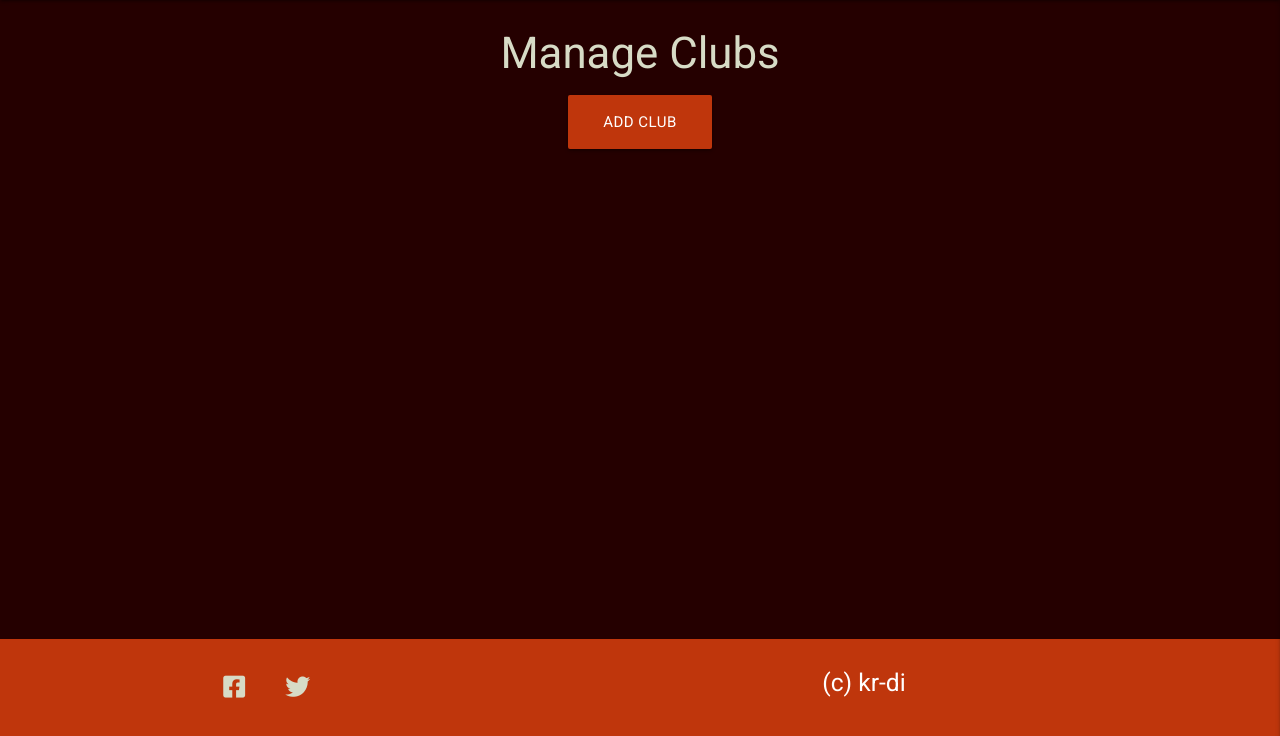
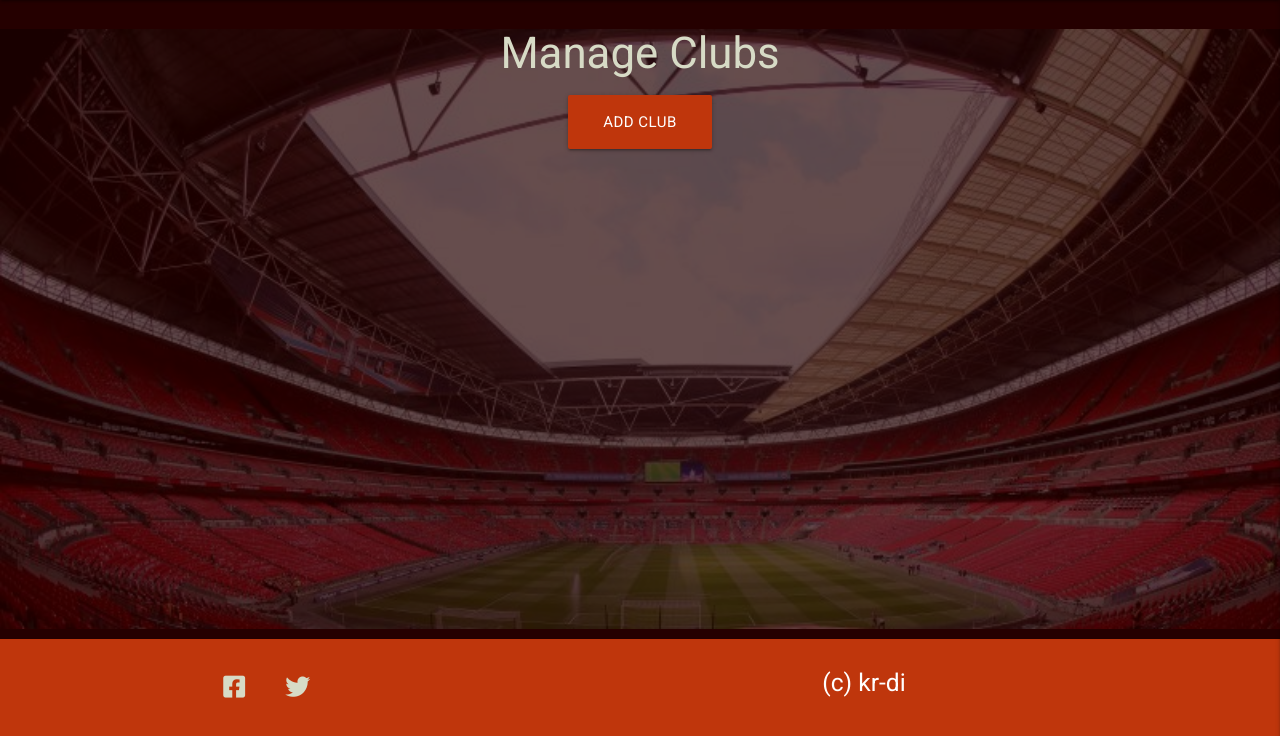
Before and after one commit to Kriz-hub/Football_League_Database, a Flask app: page / in a window 1280 px wide. Shown: the part 64-800 px from the top of the page. Run offline with Flask 2, Linux system fonts and the light colour scheme; data that the repository does not hold is empty; some libraries are stand-ins or nearby versions.

Commit message:
background added with lower opacity, position footer solved

```diff
--- a/static/css/style.css
+++ b/static/css/style.css
@@ -9,14 +9,40 @@ body {
   font-size: 25px;
   display: flex;
   min-height: 100vh;
+  height: 100%;
   flex-direction: column;
   background: rgb(37, 0, 0);
+}
+/* how to get a background with lower opacity:
+{https://www.digitalocean.com/community/tutorials/how-to-change-a-css-background-images-opacity} */
+
+.make-relative {
+  position: relative;
+}
+
+.make-relative:before {
+  content: ' ';
+  display: block;
+  position: absolute;
+  left: 0;
+  top: 0;
+  width: 100%;
+  height: 100%;
+  opacity: 0.3;
+  background-image: url('/static/images/wembley.jpg');
+  background-repeat: no-repeat;
+  background-position: 50% 0;
+  background-size: cover;
+}
+
+.actual-content {
+  position: relative;
 }
 
 main {
   flex: 1 0 auto;
+  min-height: 75vh;
 }
-
 
 #logo {
   font-size: 30px;
@@ -62,10 +88,6 @@ main {
 
 .ranking-text {
     font-size: 17px;
-  }
-
-  .footer-size {
-    min-height: 100vh;
 }
 
 .social-media-links {
--- a/templates/base.html
+++ b/templates/base.html
@@ -13,6 +13,7 @@
     {% endblock %}
     <title>Football Leagues</title>
 </head>
+
 <body>
 
 	<header>
@@ -39,7 +40,9 @@
           <li><a href="{{ url_for('get_rankings') }}">Rankings</a></li>
 		</ul>
 	</header>
-
+  <main>
+   <div class="make-relative">
+     <div class="actual-content">
     <section>
         <!-- flash messages -->
         {% with messages = get_flashed_messages() %}
@@ -55,15 +58,16 @@
 
         {% block content %}
         {% endblock %}
-
+      </div>
+    </div>
     <script src="https://code.jquery.com/jquery-3.5.1.min.js"
         integrity="sha256-9/aliU8dGd2tb6OSsuzixeV4y/faTqgFtohetphbbj0=" crossorigin="anonymous"></script>
     <script src="https://cdnjs.cloudflare.com/ajax/libs/materialize/1.0.0/js/materialize.min.js"></script>
     <script src="{{ url_for('static', filename='js/script.js') }}"></script>
     {% block scripts %}
     {% endblock %}
-
-      <footer class="page-footer deep-orange darken-4">
+  </main>
+      <footer class="page-footer deep-orange darken-4 footer-size">
         <div class="container">
            <div class="row" >
              <div class="col s6">
@@ -88,5 +92,6 @@
            </div>
         </div>
       </footer>
+
 </body>
 </html>
```
Lines whose indentation alone changed are shown as unchanged.
